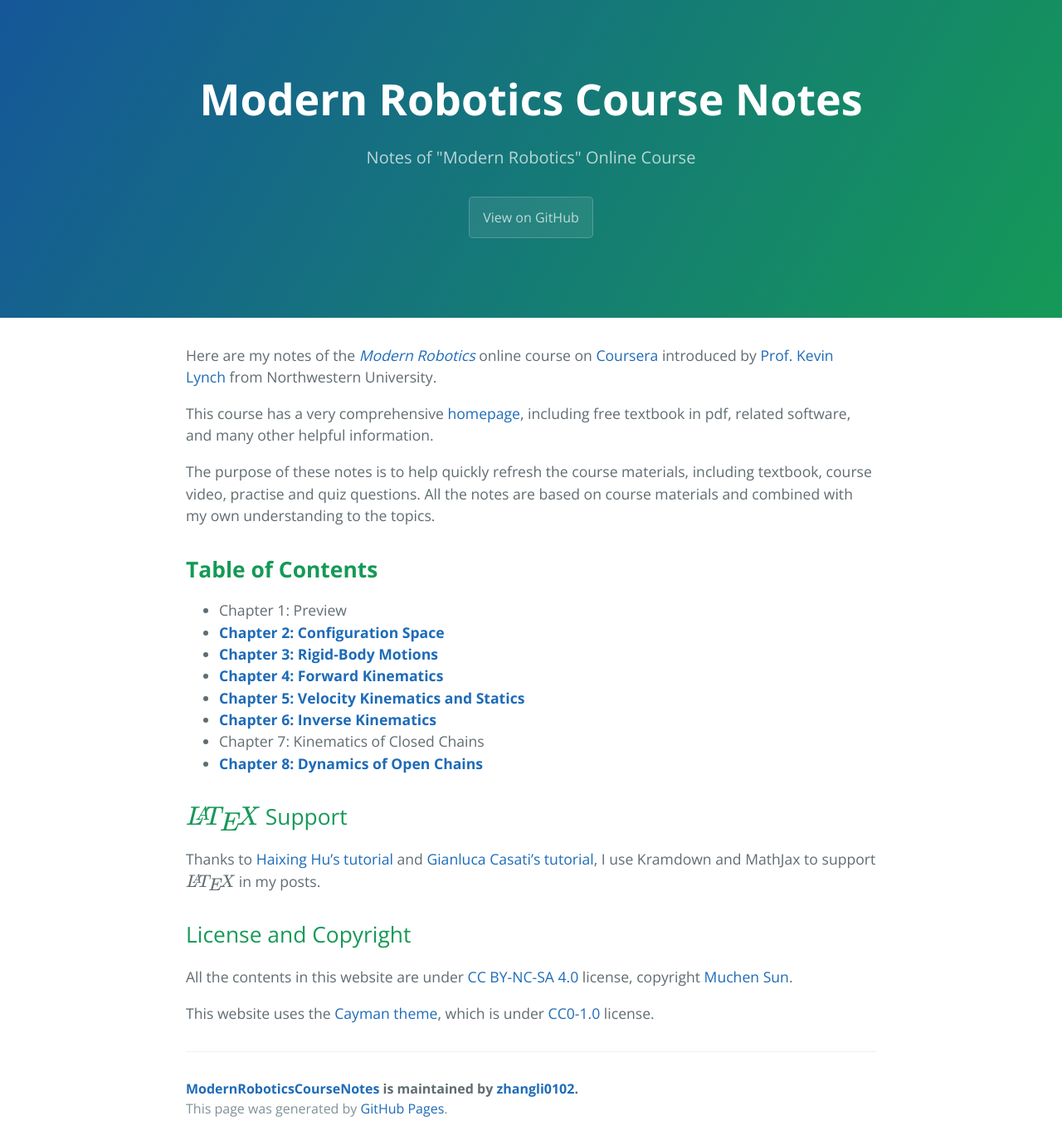
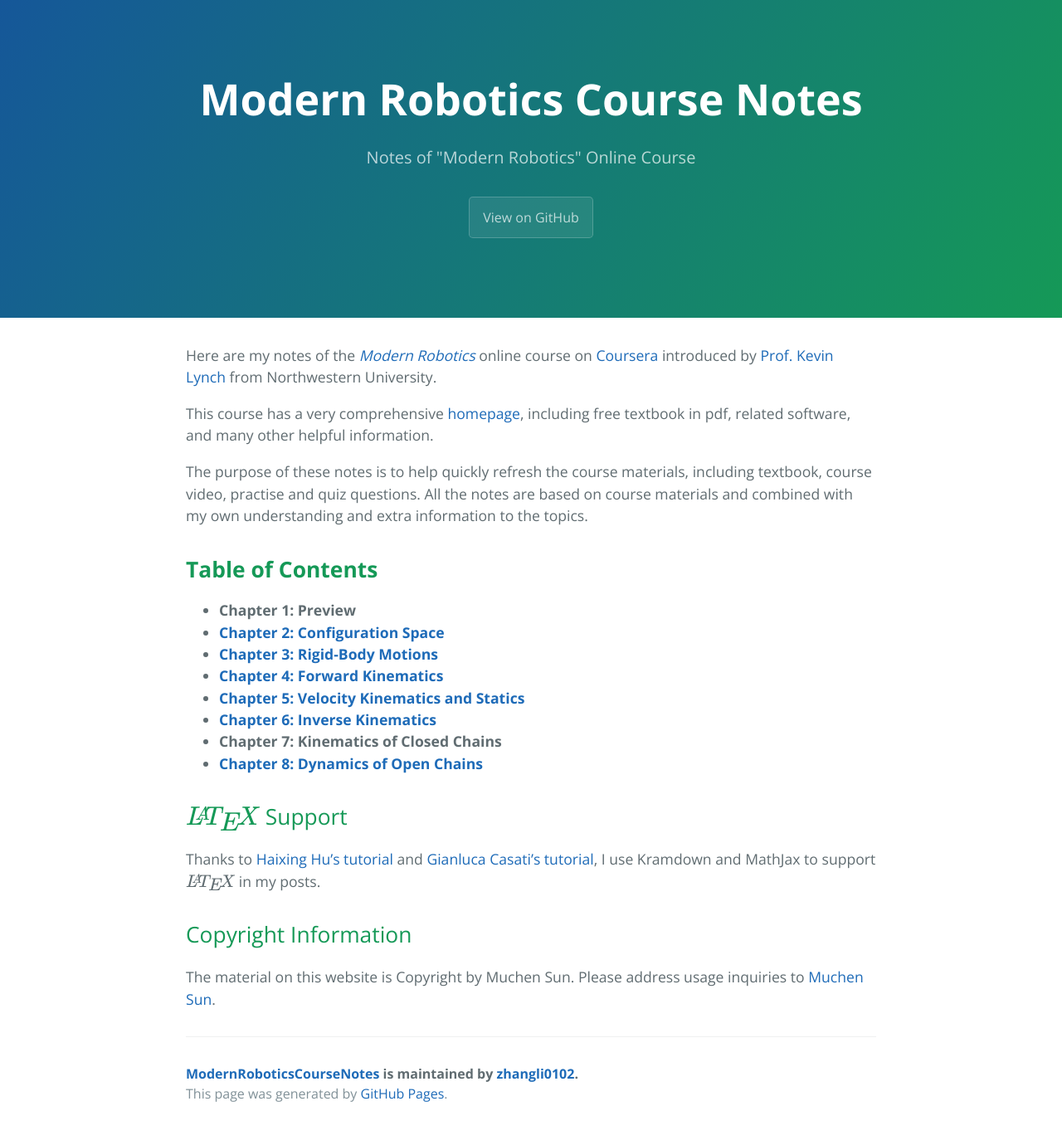
Before and after one commit to zhangli0102/ModernRoboticsCourseNotes, a Jekyll site: the page built from index.md, in a window 1280 px wide. Shown: the whole page at 83% size. Built offline with Jekyll 4.4.1, drawn with Linux system fonts in a browser that asks for light colours; formulas are drawn with MathJax 3.

```diff
--- a/TODO.txt
+++ b/TODO.txt
@@ -1,3 +1,7 @@
 2019-08-02
 
 Explain "redundant" and "fat" in ch5.
+
+2018-08-03
+
+Rearrange ch2.
--- a/index.md
+++ b/index.md
@@ -9,25 +9,23 @@ Here are my notes of the [*Modern Robotics*](http://hades.mech.northwestern.edu/
 
 This course has a very comprehensive [homepage](http://hades.mech.northwestern.edu/index.php/Modern_Robotics), including free textbook in pdf, related software, and many other helpful information.
 
-The purpose of these notes is to help quickly refresh the course materials, including textbook, course video, practise and quiz questions. All the notes are based on course materials and combined with my own understanding to the topics.
+The purpose of these notes is to help quickly refresh the course materials, including textbook, course video, practise and quiz questions. All the notes are based on course materials and combined with my own understanding and extra information to the topics.
 
 ## **Table of Contents**
 
-* Chapter 1: Preview
+* **Chapter 1: Preview**
 * [**Chapter 2: Configuration Space**](ch2.html)
 * [**Chapter 3: Rigid-Body Motions**](ch3.html)
 * [**Chapter 4: Forward Kinematics**](ch4.html)
 * [**Chapter 5: Velocity Kinematics and Statics**](ch5.html)
 * [**Chapter 6: Inverse Kinematics**](ch6.html)
-* Chapter 7: Kinematics of Closed Chains
+* **Chapter 7: Kinematics of Closed Chains**
 * [**Chapter 8: Dynamics of Open Chains**](ch8.html)
 
 ## $$\LaTeX$$ Support
 
 Thanks to [Haixing Hu's tutorial](https://haixing-hu.github.io/programming/2013/09/20/how-to-use-mathjax-in-jekyll-generated-github-pages/) and [Gianluca Casati's tutorial](https://g14n.info/2014/09/math-on-github-pages/), I use Kramdown and MathJax to support $$\LaTeX$$ in my posts.
 
-## License and Copyright
+## Copyright Information
 
-All the contents in this website are under [CC BY-NC-SA 4.0](https://creativecommons.org/licenses/by-nc-sa/4.0/) license, copyright [Muchen Sun](sunmch15@lzu.edu.cn).
-
-This website uses the [Cayman theme](https://github.com/pages-themes/cayman), which is under [CC0-1.0](https://github.com/MuchenSun/blog/blob/master/LICENSE) license.
+The material on this website is Copyright by Muchen Sun. Please address usage inquiries to [Muchen Sun](mailto:muchensun2021@u.northwestern.edu).
```
Also changed, not shown: ch8.md (+17 -1 lines).
